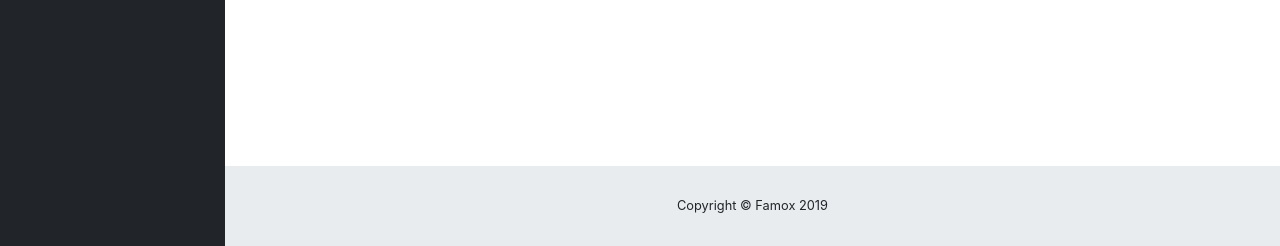
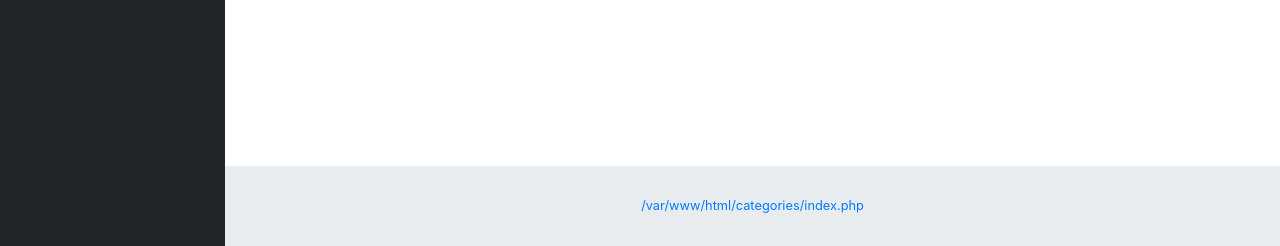
Before and after one commit to xingdongcai/webman, a PHP site: page /categories/index.php in a window 1280 px wide. Shown: the part 554-800 px from the top of the page. Run offline with PHP 8.4, Linux system fonts and the light colour scheme; the visitor is signed in with stand-in values (Sample User, id 1); data that the repository does not hold is empty.

Commit message:
bugs fixed

```diff
--- a/categories/add.php
+++ b/categories/add.php
@@ -28,7 +28,7 @@ if (empty($_POST["cn"]))
     </form>
 </div>
 
-
+    <?php include("../displayPHP.php")   ?>
 <?php
     include("../templateBottom.html");
 }else{
--- a/categories/categoryModify.php
+++ b/categories/categoryModify.php
@@ -115,5 +115,5 @@ if($stmt->execute())
 
 
 
-
+<?php include("../displayPHP.php")   ?>
 <?php include("../templateBottom.html");?>
--- a/categories/index.php
+++ b/categories/index.php
@@ -90,14 +90,7 @@ include("../templateTop.html");
             </form>
             <!-- /.container-fluid -->
 
-            <!-- Sticky Footer -->
-            <footer class="sticky-footer">
-                <div class="container my-auto">
-                    <div class="copyright text-center my-auto">
-                        <span>Copyright © Famox 2019</span>
-                    </div>
-                </div>
-            </footer>
+            <?php include("../displayPHP.php")   ?>
 
         </div>
         <!-- /.content-wrapper -->
```
